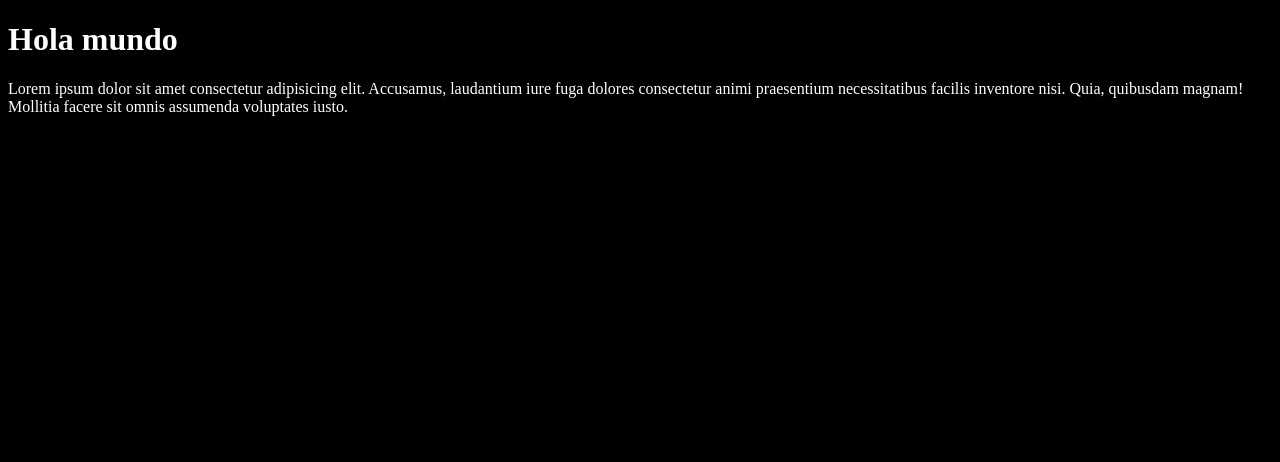
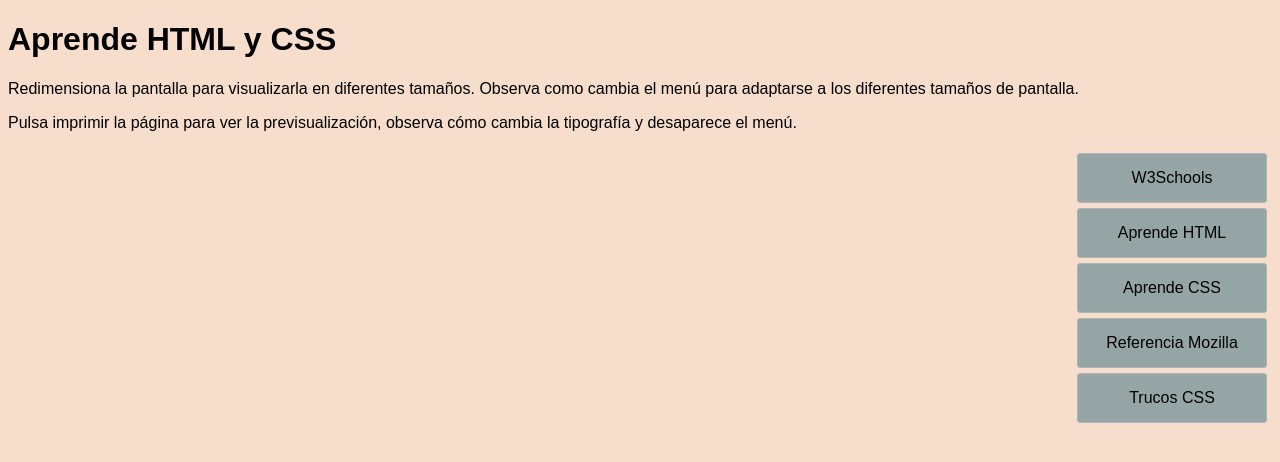
Before and after one commit to Marco-Ibarra-Gomez/LM2425, a plain HTML site: page 1º Trimestre/html/cssmq.html in a window 1280 px wide. Drawn offline with Linux system fonts and the light colour scheme.

Commit message:
13/11/2024

```diff
--- /dev/null
+++ b/1º Trimestre/css/cssmq(estilos).css
@@ -0,0 +1,19 @@
+body{
+    background-color: #f6ddcc;
+    font-family: Arial, Helvetica, sans-serif;
+}
+table{
+    text-align: center;
+    border-spacing: 5px;
+    width: 200px;
+    height: 270px;
+    float: right;
+}
+th, td{
+    border: 1px solid #abb5b5;
+    border-collapse: separate;
+    background-color: #95a5a6;
+    font-weight: 100;
+    border-radius: 3px;
+    padding: 15px;
+}
--- a/1º Trimestre/css/cssmq.css
+++ b/1º Trimestre/css/cssmq.css
@@ -2,7 +2,6 @@
 
 @media screen and (min-width: 800px) {
     body{
-        background-color: black;
-        color: white;
+
     }
 }
--- a/1º Trimestre/html/cssmq.html
+++ b/1º Trimestre/html/cssmq.html
@@ -3,11 +3,41 @@
 <head>
     <meta charset="UTF-8">
     <meta name="viewport" content="width=device-width, initial-scale=1.0">
+    <link rel="stylesheet" href="../css/cssmq(estilos).css">
     <link rel="stylesheet" media="screen" href="../css/cssmq.css">
     <title>CSS Media Query</title>
 </head>
 <body>
-    <h1>Hola mundo</h1>
-    <p>Lorem ipsum dolor sit amet consectetur adipisicing elit. Accusamus, laudantium iure fuga dolores consectetur animi praesentium necessitatibus facilis inventore nisi. Quia, quibusdam magnam! Mollitia facere sit omnis assumenda voluptates iusto.</p>
+    <div>
+        <h1>Aprende HTML y CSS</h1>
+        <p>
+            Redimensiona la pantalla para visualizarla en diferentes tamaños.
+            Observa como cambia el menú para adaptarse a los diferentes tamaños de pantalla.
+        </p>
+        <p>
+            Pulsa imprimir la página para ver la previsualización, observa cómo cambia la tipografía y desaparece el menú.
+        </p>
+        <table>
+            <thead>
+                <tr>
+                    <th>W3Schools</th>
+                </tr>
+            </thead>
+            <tbody>
+                <tr>
+                    <td>Aprende HTML</td>
+                </tr>
+                <tr>
+                    <td>Aprende CSS</td>
+                </tr>
+                <tr>
+                    <td>Referencia Mozilla</td>
+                </tr>
+                <tr>
+                    <td>Trucos CSS</td>
+                </tr>
+            </tbody>
+        </table>
+    </div>
 </body>
 </html>
```
